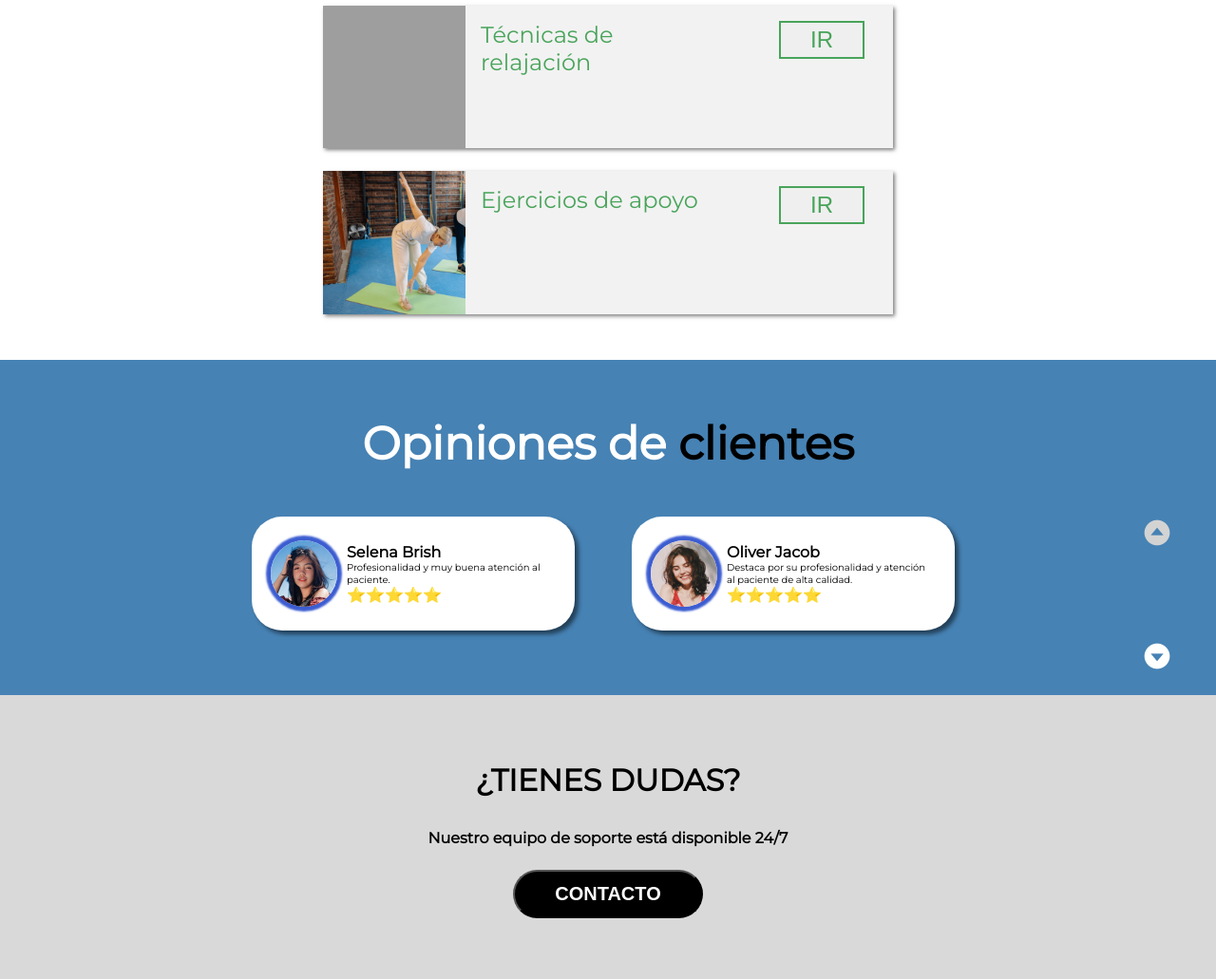
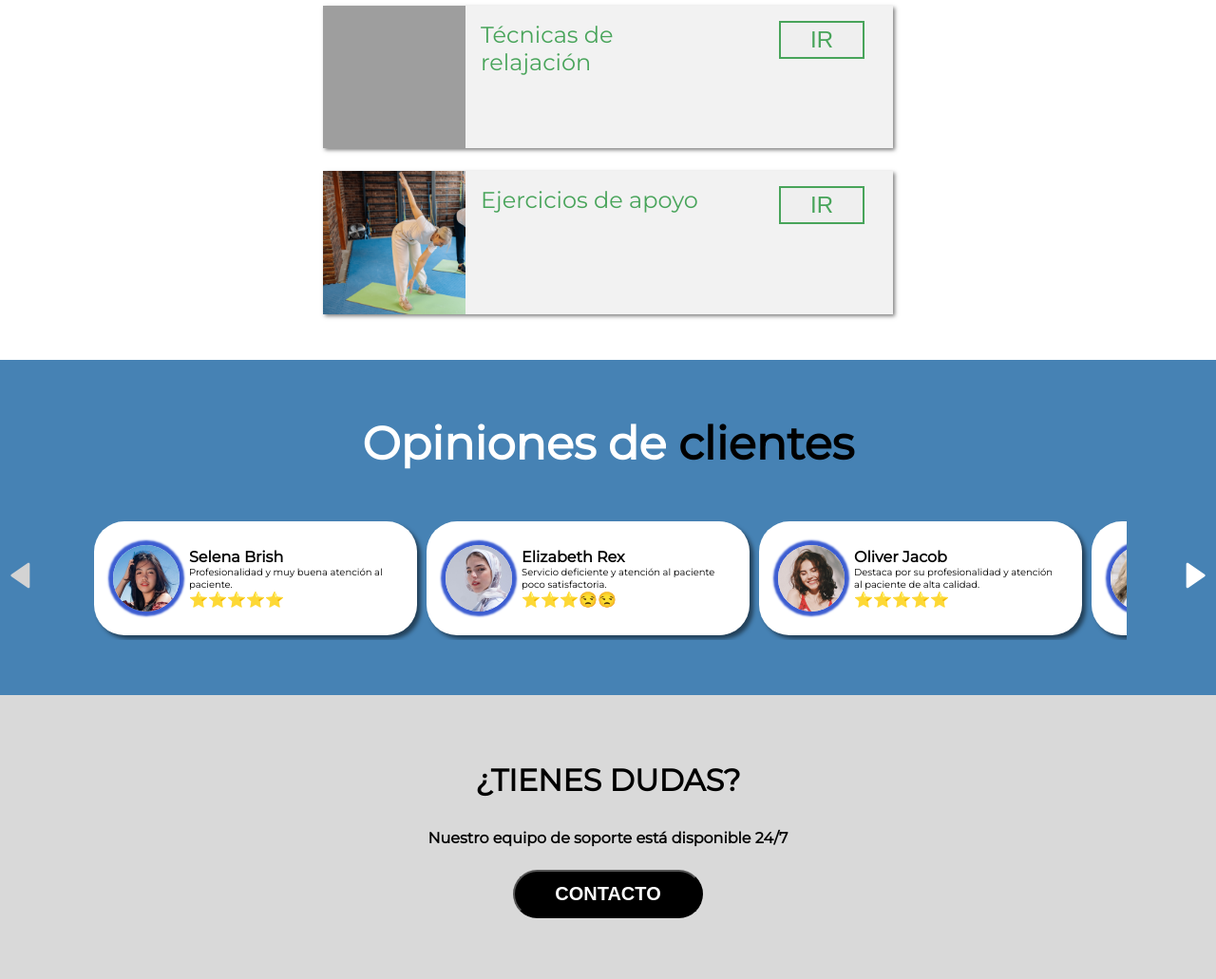
Before and after one commit to Dazav/ProyectoIntegrador, a PHP site: page /html/index.html in a window 1280 px wide. Shown: the part 1524-2555 px from the top of the page at 95% size. Run offline with PHP 8.4, Linux system fonts and the light colour scheme; grey boxes are pictures that could not be loaded.

Commit message:
fixed animacion de comentarios

```diff
--- a/css/style.css
+++ b/css/style.css
@@ -469,8 +469,8 @@ div.carta3 center div{
     border: none;
     font-size: 2rem;
     color: white;
-    position: absolute;
-    right: 40px;
+    /* position: absolute; */
+    /* right: 40px; */
 }
 .flecha i:active{
     color: #555555;
@@ -478,12 +478,13 @@ div.carta3 center div{
 #flecha1{ color: #D3D3D3;}
 /* animacion de cartas */
 .outer{
-    width: 350px;
+    width: 1400px;
     height:130px ;
     overflow: hidden;
     position: relative;
 }
 .cartaList{
+    display: flex;
     margin: 0;
     padding-inline-start: 0;
     position: absolute;
@@ -495,7 +496,7 @@ div.carta3 center div{
     border-radius: 2rem;
     height: 120px;
     width: 300px;
-    margin-bottom: 10px;
+    margin:5px;
     box-shadow: 4px 4px 4px rgba(0,0,0,0.5);
 }
 .verMas h4{
--- a/html/index.html
+++ b/html/index.html
@@ -94,12 +94,13 @@ en el mercado</pre>
     <div class="opiniones">
         <div class="tituloComentarios">
             <h1><b>Opiniones de</b> clientes</h1>
-            <button class="flecha" id="flecha1" disabled>
-                <i class='bx bxs-caret-up-circle' ></i>
-            </button>
             <div class="comentarios">
+                <button class="flecha" id="flecha1" disabled>
+                    <i class='bx bxs-left-arrow' ></i>
+                </button>
                 <div class="outer">
-                    <ul class="cartaList">
+                    <div class="cartaList">
+                        <!-- 1º lista -->
                         <div class="comentario">
                             <div>
                                 <img src="../img/img6.png" alt="">
@@ -118,16 +119,6 @@ en el mercado</pre>
                                 <p>⭐⭐⭐😒😒</p>
                             </div>
                         </div>
-                        <div class="comentario verMas">
-                            <div>
-                                <h4>Ve más comentarios de cuentas</h4>
-                                <h4><a href="">Ver Más</a></h4>
-                            </div>
-                        </div>
-                    </ul>
-                </div>
-                <div class="outer">
-                    <ul class="cartaList">
                         <div class="comentario">
                             <div><img src="../img/img8.png" alt=""></div>
                             <div>
@@ -141,6 +132,33 @@ en el mercado</pre>
                             <div>
                                 <h4>Evan Gelia</h4>
                                 <p>Unas problemas de profesionalidad y atención al paciente insatisfactoria.</p>
+                                <p>⭐⭐😒😒😒</p>
+                            </div>
+                        </div>
+                        <div class="comentario">
+                            <div>
+                                <img src="../img/img10.png" alt="">
+                            </div>
+                            <div>
+                                <h4>Sakura Hash</h4>
+                                <p>Profesionalidad y muy buena atención al paciente.</p>
+                                <p>⭐⭐⭐⭐😒</p>
+                            </div>
+                        </div>
+                        <div class="comentario">
+                            <div><img src="../img/img11.png" alt=""></div>
+                            <div>
+                                <h4>Emi Misaki</h4>
+                                <p>Servicio deficiente y atención al paciente poco satisfactoria.</p>
+                                <p>😒😒😒😒😒</p>
+                            </div>
+                        </div>
+                        <!-- 2º lista -->
+                        <div class="comentario">
+                            <div><img src="../img/img12.png" alt=""></div>
+                            <div>
+                                <h4>Fiona Weber</h4>
+                                <p>Destaca por su profesionalidad y atención al paciente de alta calidad.</p>
                                 <p>⭐⭐⭐😒😒</p>
                             </div>
                         </div>
@@ -150,12 +168,12 @@ en el mercado</pre>
                                 <h4><a href="">Ver Más</a></h4>
                             </div>
                         </div>
-                    </ul>
+                    </div>
                 </div>
+                <button class="flecha" id="flecha2">
+                    <i class='bx bxs-right-arrow' ></i>
+                </button>
             </div>
-            <button class="flecha" id="flecha2">
-                <i class='bx bxs-caret-down-circle'></i>
-            </button>
         </div>
     </div>
     <!-- contacto -->
--- a/js/app.js
+++ b/js/app.js
@@ -47,15 +47,16 @@ $(document).ready(function () {
 });
 //animacion de opiniones
 $(document).ready(function () {
-    var heightComentario = $(".comentario").height();
+    var widthComentario = $(".comentario").width();
     var comentarioArra=document.getElementsByClassName("comentario");
     var index=0;
     $("#flecha2").on("click", function () {
         index++;
         $("#flecha1").css("color", "white");
         $("#flecha1").prop("disabled", false);
-        $(".cartaList").animate({"top": -(heightComentario+10)*index},"easeInOut");
-        if (index == comentarioArra.length-4) {
+        $(".cartaList").animate({"left": -(widthComentario+50)*index*4},"easeInOut");
+        console.log(widthComentario);
+        if (index >= comentarioArra.length-7) {
             $("#flecha2").css("color", "#D3D3D3");
             $("#flecha1").css("color", "white");
             $("#flecha2").prop("disabled", true);
@@ -66,7 +67,7 @@ $(document).ready(function () {
         index--;
         $("#flecha2").css("color", "white");
         $("#flecha2").prop("disabled", false);
-        $(".cartaList").animate({"top": -(heightComentario+10)*index},"easeInOut");
+        $(".cartaList").animate({"left": -(widthComentario+50)*index*4},"easeInOut");
         if (index < 1) {
             $("#flecha1").css("color", "#D3D3D3");
             $("#flecha2").css("color", "white");
```
Also changed, not shown: img/img10.png (added), img/img11.png (added), img/img12.png (added), img/img13.png (added).
